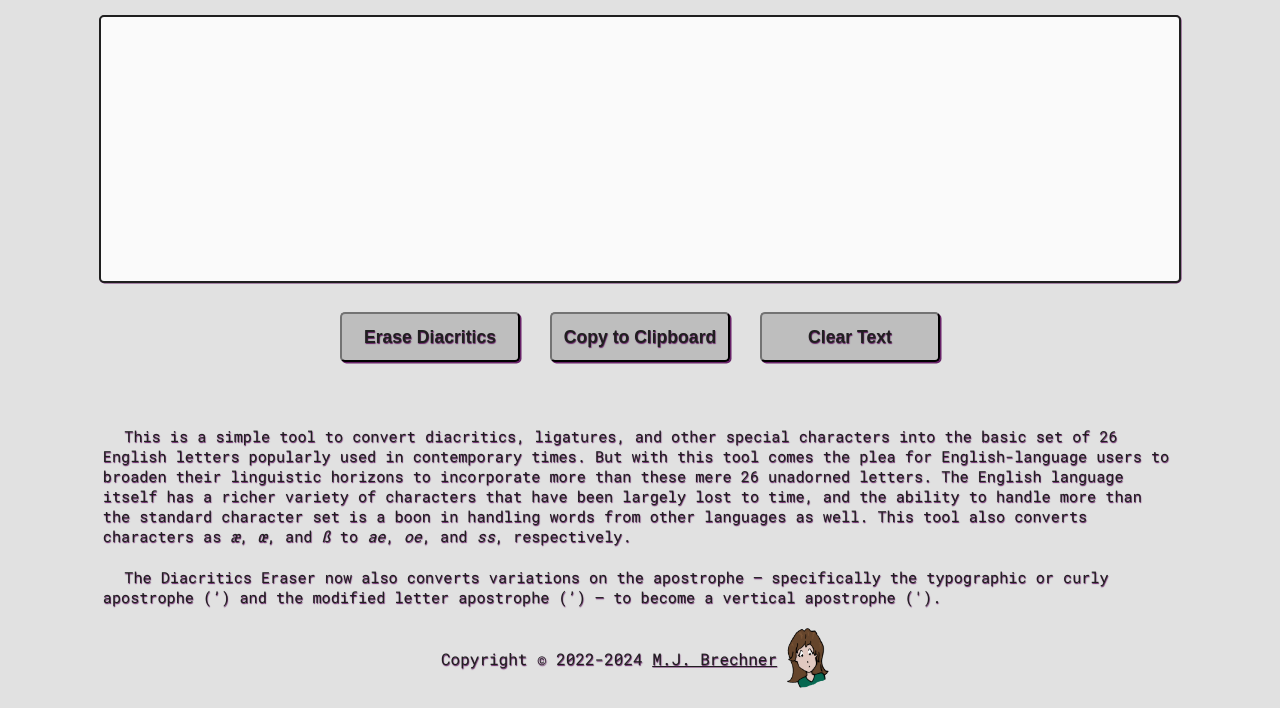
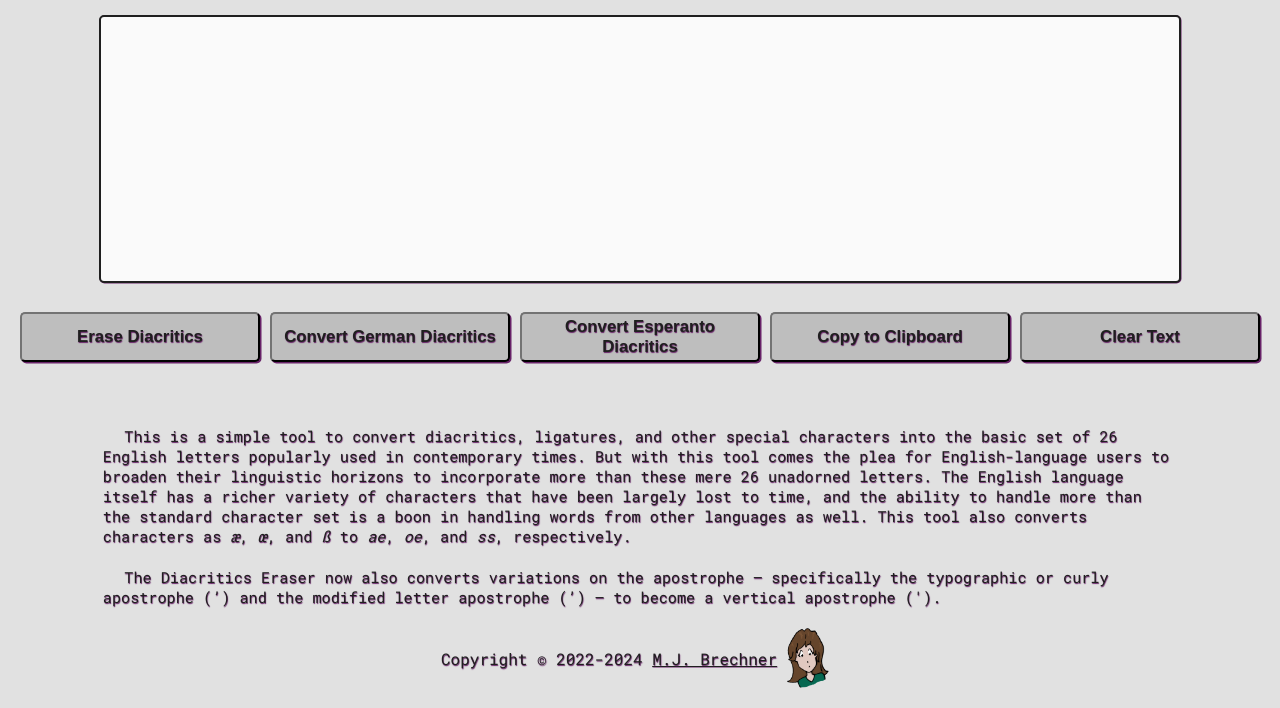
Before and after one commit to mjbrechner/diacritics-eraser, a plain HTML site: page index.html in a window 1280 px wide. Shown: the part 92-800 px from the top of the page. Drawn offline with Linux system fonts and the light colour scheme.

Commit message:
added options for German and Esperanto

```diff
--- a/css/styles.css
+++ b/css/styles.css
@@ -21,10 +21,10 @@ h1 {
 }
 
 .linker {
-position: absolute;
-top: 5px;
-right: 5px;
-font-size: 14px;
+    position: absolute;
+    top: 5px;
+    right: 5px;
+    font-size: 14px;
 }
 
 #erasing-r {
@@ -71,16 +71,21 @@ main {
 
 .button-area {
     display: flex;
+    flex-wrap: wrap;
     justify-content: center;
-    gap: 5%;
+    /* gap: 5%; */
+    column-gap: 10px;
+    row-gap: 10px;
 }
 
 .buttons {
     background-color: rgb(190, 190, 190);
     color: rgb(31, 31, 31);
-    width: 110px;
+    /* width: 110px; */
+    width: 125px;
     height: 40px;
-    font-size: .8em;
+    /* font-size: .8em; */
+    font-size: .7em;
     font-weight: 400;
     text-shadow: .4px .4px .75px rgb(104, 34, 104);
     border-color: rgb(31, 31, 31);
@@ -147,7 +152,8 @@ a {
 /*slight adjustment for larger phones*/
 @media only screen and (min-width: 415px) {
     .buttons {
-        width: 135px;
+        /* width: 135px; */
+        width: 150px;
     }
 }
 
@@ -158,7 +164,8 @@ a {
     }
 
     .buttons {
-        width: 150px;
+        /* width: 150px; */
+        width: 165px;
         font-size: .85em;
     }
 }
@@ -171,7 +178,8 @@ a {
     }
 
     .buttons {
-        width: 165px;
+        /* width: 165px; */
+        width: 180px;
         font-size: .9em;
     }
 }
@@ -191,7 +199,8 @@ a {
     }
 
     .buttons {
-        width: 210px;
+        /* width: 210px; */
+        width: 225px;
         height: 45px;
         font-size: 1em;
         font-weight: 700;
@@ -245,9 +254,11 @@ a {
     }
 
     .buttons {
-        width: 200px;
+        /* width: 200px; */
+        width: 240px;
         height: 50px;
-        font-size: 1.10em;
+        /* font-size: 1.10em; */
+        font-size: 1.05em;
         font-weight: 700;
         text-shadow: .5px .5px 1px rgb(104, 34, 104);
         box-shadow: 1.5px 1.5px rgb(104, 34, 104);
--- a/index.html
+++ b/index.html
@@ -32,6 +32,8 @@
 
         <div class="button-area">
             <button class="buttons" id="erase" onclick="eraseDiacritics()">Erase Diacritics</button>
+            <button class="buttons" id="erase" onclick="convertGermanDiacritics()">Convert German Diacritics</button>
+            <button class="buttons" id="erase" onclick="convertEsperantoDiacritics()">Convert Esperanto Diacritics</button>
             <button class="buttons" id="copy" onclick="copyToClipboard()">Copy to Clipboard</button>
             <button class="buttons" id="copy" onclick="clearText()">Clear Text</button>
         </div>
--- a/javascript/index.js
+++ b/javascript/index.js
@@ -58,6 +58,34 @@ function eraseDiacritics() {
         .replace(/[’ʼ]/g, '\'')
 }
 
+function convertGermanDiacritics() {
+    let e = document.getElementById("textbox").value;
+    document.getElementById("textbox").value = e.replace(/[ä]/g, 'ae')
+        .replace(/[Ä]/g, 'Ae')
+        .replace(/[ö]/g, 'oe')
+        .replace(/[Ö]/g, 'Oe')
+        .replace(/[ü]/g, 'ue')
+        .replace(/[Ü]/g, 'Ue')
+        .replace(/[ß]/g, 'ss')
+        .replace(/[ẞ]/g, 'SS')
+}
+
+function convertEsperantoDiacritics() {
+    let e = document.getElementById("textbox").value;
+    document.getElementById("textbox").value = e.replace(/[ĉ]/g, 'cx')
+        .replace(/[Ĉ]/g, 'Cx')
+        .replace(/[ĝ]/g, 'gx')
+        .replace(/[Ĝ]/g, 'Gx')
+        .replace(/[ĥ]/g, 'hx')
+        .replace(/[Ĥ]/g, 'Hx')
+        .replace(/[ĵ]/g, 'jx')
+        .replace(/[Ĵ]/g, 'Jx')
+        .replace(/[ŝ]/g, 'sx')
+        .replace(/[Ŝ]/g, 'Sx')
+        .replace(/[ŭ]/g, 'ux')
+        .replace(/[Ŭ]/g, 'Ux')
+}
+
 // Copy text to clipboard
 function copyToClipboard() {
     let e = document.getElementById("textbox").value
@@ -82,3 +110,9 @@ function copiedNoticeFinish() {
 function clearText() {
     document.getElementById("textbox").value = "";
 }
+
+// TO DO: figure out a way for transliterations that involve changing a single capitalized character to two characters (e.g. Æ to AE) to have
+// only the first character capitalized if other lowercase letters are present in the text, but to have both characters capitalized if
+// lowercase characters are absent. That would be one method of avoiding a situation in which an otherwise ALL CAPS text is interrupted by
+// the presence of second-character lowercase forms while ensuring that any other text (that could have a mix of uppercase and lowercase characters)
+// will only display the first-character uppercase with these converted characters (e.g. Æ to Ae).
```
